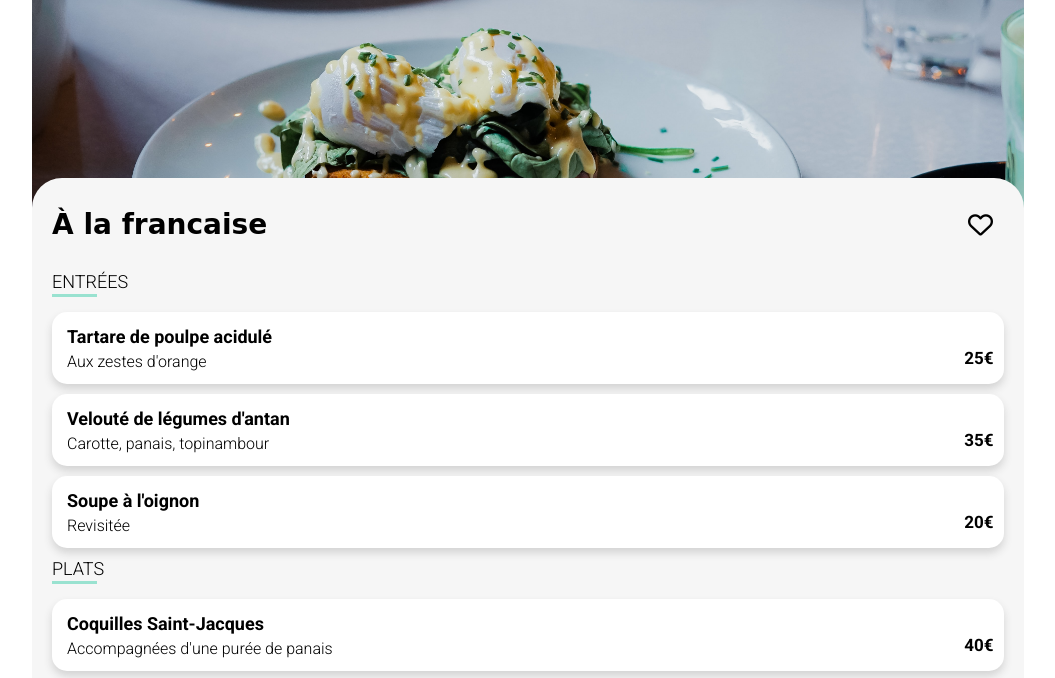
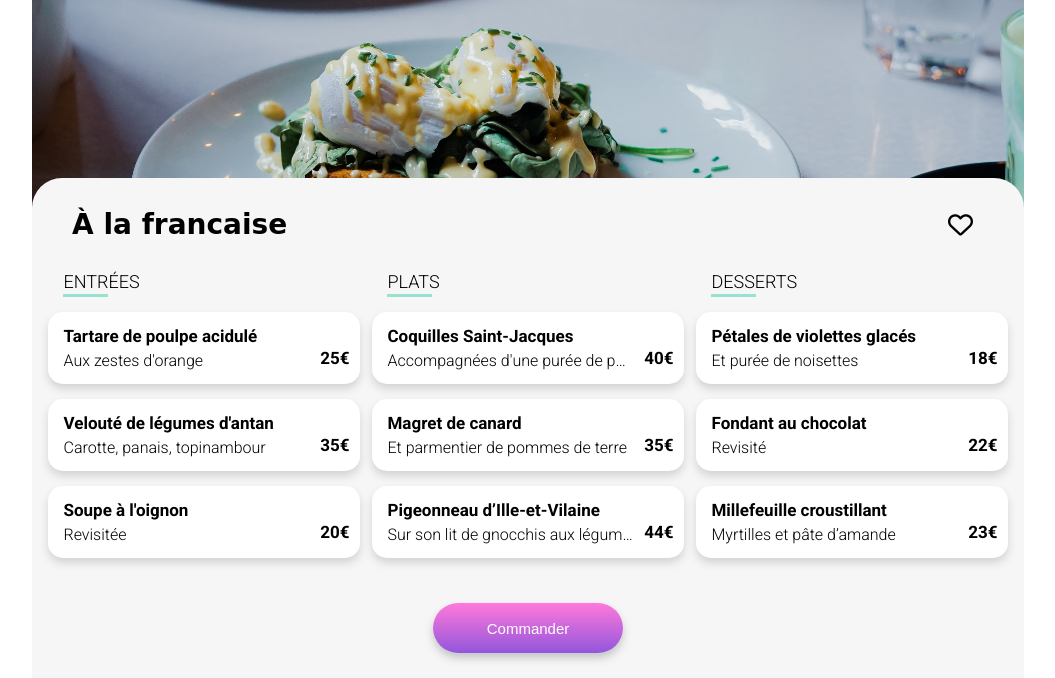
Before and after one commit to JimmyDef/Projet-OhMyFood, a website: page view/a_la_francaise.html in a window 1280 px wide. Shown: the part 107-785 px from the top of the page, without its empty margins (112-1167 px from the left). Drawn offline with Linux system fonts and the light colour scheme; a web font is replaced by a local one.

Commit message:
Ajout des keyframes + boucle animation

```diff
--- a/sass/layouts/_media_queries.scss
+++ b/sass/_media_queries.scss
@@ -27,11 +27,31 @@
       width: 100%;
     }
   }
-  // .menus-list {
-  //   grid-template-columns: ;
-  //   grid-template: ;
-  // }
 
+  // page des menus
+  .menus-list {
+    display: flex;
+    flex-wrap: wrap;
+
+    &__title {
+      width: 100%;
+      padding: 0 30px;
+    }
+    h3 {
+      font-size: 17px;
+    }
+
+    .card-menu {
+      width: 32%;
+      margin: auto;
+      h2 {
+        margin-left: 15px;
+      }
+    }
+    .btn-pink {
+      margin: 30px auto;
+    }
+  }
   .footer {
     ul {
       justify-content: space-between;
--- a/sass/components/_buttons.scss
+++ b/sass/components/_buttons.scss
@@ -12,8 +12,12 @@
   box-shadow: $box-shadow-darker;
   transition: all ease-in-out 350ms;
   &:hover {
-    transform: scale(1.15);
+    transform: scale(1.08);
     @include btn-bg-box-shadow;
+  }
+  &--menu {
+    width: 190px;
+    margin: 60px auto;
   }
 }
 
--- a/sass/layouts/_footer.scss
+++ b/sass/layouts/_footer.scss
@@ -4,7 +4,7 @@ footer {
 }
 
 .footer {
-  margin: auto;
+  margin: -35px auto;
   padding: 25px 25px 40px;
   h2 {
     margin-bottom: 20px;
--- a/sass/layouts/_grid.scss
+++ /dev/null
@@ -1,21 +0,0 @@
-.menus-list__title {
-  grid-area: tl;
-}
-
-.appetizer {
-  grid-area: aptz;
-}
-
-.main-dish {
-  grid-area: dish;
-}
-
-.dessert {
-  grid-area: dsrt;
-}
-
-// .menus-list {
-//   display: grid;
-//   grid-template-columns:;
-//   grid-auto-rows: ;
-// }
--- a/sass/main.scss
+++ b/sass/main.scss
@@ -18,4 +18,4 @@
 @import './pages/index';
 @import './pages/menu.scss';
 
-@import './layouts/media_queries';
+@import './media_queries';
--- a/sass/pages/_menu.scss
+++ b/sass/pages/_menu.scss
@@ -8,8 +8,7 @@
   }
 }
 .menus-list {
-  width: 100%;
-  padding: 30px 20px;
+  padding: 30px 10px;
   background: $color-bg-light;
   border-radius: 30px 30px 0 0;
   transform: translateY(-35px);
@@ -26,17 +25,6 @@
   }
 }
 .card-menu {
-  &__info {
-    width: 100%;
-    height: 72px;
-    margin: 10px auto;
-    border-radius: 15px;
-    overflow: hidden;
-    display: flex;
-    justify-content: space-between;
-    background-color: white;
-    box-shadow: $box-shadow;
-  }
   h2 {
     position: relative;
     margin-bottom: 20px;
@@ -50,17 +38,40 @@
       background-color: $color-tertiary;
     }
   }
+
+  &__info {
+    height: 72px;
+    margin: 15px auto;
+    display: flex;
+    border-radius: 15px;
+    overflow: hidden;
+    justify-content: space-between;
+    background-color: white;
+    box-shadow: $box-shadow;
+    animation: menu-appears 1s both;
+
+    // boucle définition de  card-menu__info--X
+    @for $i from 1 through 10 {
+      &--#{$i} {
+        animation-delay: $i * 150ms + $anim-delay;
+      }
+    }
+  }
+  &__title-and-price {
+    display: flex;
+    justify-content: space-between;
+    min-width: 60%;
+    flex-grow: 1;
+  }
   &__title {
-    width: 100%;
+    min-width: 60%;
     display: flex;
     flex-direction: column;
     justify-content: center;
-    overflow: hidden;
     padding-left: 15px;
 
     h3,
     p {
-      width: 100%;
       text-overflow: ellipsis;
       white-space: nowrap;
       overflow: hidden;
@@ -70,25 +81,20 @@
     }
   }
 
-  &__box {
-    display: flex;
-    transform: translateX(70px);
-    transition: all 500ms ease-in-out;
-  }
-
   &__price {
-    width: 50px;
-    padding-top: 36px;
+    padding: 36px 10px 0 10px;
     text-align: center;
   }
 
   &__check {
-    display: flex;
-    justify-content: center;
-    align-items: center;
-    width: 70px;
+    position: relative;
+    min-width: 0px;
     background-color: $color-tertiary;
+    transition: all 500ms ease-in-out;
     i {
+      position: absolute;
+      left: 25px;
+      top: 25px;
       height: 25px;
       width: 25px;
       padding-top: 4px;
@@ -97,13 +103,14 @@
       color: $color-tertiary;
       background: white;
       transform: rotate(-360deg);
-      transition: all 500ms 100ms ease-in-out;
+      transition: all 500ms ease-in-out;
     }
   }
   &__info {
     &:hover {
-      .card-menu__box {
-        transform: translateX(-0px);
+      .card-menu__check {
+        min-width: 75px;
+
         i {
           transform: rotate(0);
         }
--- a/sass/utils/_functions.scss
+++ b/sass/utils/_functions.scss
@@ -0,0 +1,5 @@
+@for $i from 1 through 10 {
+  .card-menu__info.card-menu__info--#{$i} {
+    animation-delay: $i * 150ms + $anim-delay;
+  }
+}
--- a/sass/utils/_variables.scss
+++ b/sass/utils/_variables.scss
@@ -22,5 +22,8 @@ $box-shadow-darker: 0px 5px 9px 0px rgb(196, 196, 196);
 $color-tag-new: #008766;
 $color-bg-tag-new: #99e2d0;
 
+// variable apparition info card
+$anim-delay: 200ms;
+
 // variable ajustement pour breakpoint tablette
 $max-width-tablet: 520px;
--- a/view/a_la_francaise.html
+++ b/view/a_la_francaise.html
@@ -44,136 +44,145 @@
         <!-- section des plats disponible -->
 
         <!-- section des ENTREES -->
-        <section class="card-menu appetizer">
+        <section class="card-menu">
           <h2>ENTRÉES</h2>
 
-          <div class="card-menu__ctn">
-            <div class="card-menu__info">
+          <!-- <div class="card-menu__ctn"> -->
+          <div class="card-menu__info card-menu__info--1">
+            <div class="card-menu__title-and-price">
               <div class="card-menu__title">
                 <h3>Tartare de poulpe acidulé</h3>
                 <p>Aux zestes d'orange</p>
               </div>
-              <div class="card-menu__box">
               <div class="card-menu__price">25€</div>
+            </div>
+
             <div class="card-menu__check">
               <i class="fa-solid fa-check"></i>
             </div>
           </div>
-            </div>
-            <div class="card-menu__info">
+          <div class="card-menu__info card-menu__info--2">
+            <div class="card-menu__title-and-price">
               <div class="card-menu__title">
                 <h3>Velouté de légumes d'antan</h3>
                 <p>Carotte, panais, topinambour</p>
               </div>
-              <div class="card-menu__box">
               <div class="card-menu__price">35€</div>
+            </div>
+
             <div class="card-menu__check">
               <i class="fa-solid fa-check"></i>
             </div>
           </div>
-            </div>
-            <div class="card-menu__info">
+          <div class="card-menu__info card-menu__info--3">
+            <div class="card-menu__title-and-price">
               <div class="card-menu__title">
                 <h3>Soupe à l'oignon</h3>
                 <p>Revisitée</p>
               </div>
-              <div class="card-menu__box">
               <div class="card-menu__price">20€</div>
+            </div>
+
             <div class="card-menu__check">
               <i class="fa-solid fa-check"></i>
             </div>
           </div>
-            </div>
-          </div>
+          <!-- </div> -->
         </section>
 
         <!-- section des PLATS -->
-        <section class="card-menu main-dish">
+        <section class="card-menu">
           <h2>PLATS</h2>
           <div class="card-menu__ctn">
-            <div class="card-menu__info">
+            <div class="card-menu__info card-menu__info--4">
+              <div class="card-menu__title-and-price">
                 <div class="card-menu__title">
                   <h3>Coquilles Saint-Jacques</h3>
                   <p>Accompagnées d'une purée de panais</p>
                 </div>
-              <div class="card-menu__box">
                 <div class="card-menu__price">40€</div>
+              </div>
+
               <div class="card-menu__check">
                 <i class="fa-solid fa-check"></i>
               </div>
             </div>
-            </div>
-            <div class="card-menu__info">
+            <div class="card-menu__info card-menu__info--5">
+              <div class="card-menu__title-and-price">
                 <div class="card-menu__title">
                   <h3>Magret de canard</h3>
                   <p>Et parmentier de pommes de terre</p>
                 </div>
-              <div class="card-menu__box">
                 <div class="card-menu__price">35€</div>
+              </div>
+
               <div class="card-menu__check">
                 <i class="fa-solid fa-check"></i>
               </div>
             </div>
-            </div>
-            <div class="card-menu__info">
+            <div class="card-menu__info card-menu__info--6">
+              <div class="card-menu__title-and-price">
                 <div class="card-menu__title">
                   <h3>Pigeonneau d’Ille-et-Vilaine</h3>
                   <p>Sur son lit de gnocchis aux légumes</p>
                 </div>
-              <div class="card-menu__box">
                 <div class="card-menu__price">44€</div>
+              </div>
+
               <div class="card-menu__check">
                 <i class="fa-solid fa-check"></i>
-                </div>
               </div>
             </div>
           </div>
         </section>
 
         <!-- section des DESSERTS -->
-        <section class="card-menu dessert">
+        <section class="card-menu">
           <h2>DESSERTS</h2>
           <div class="card-menu__ctn">
-            <div class="card-menu__info">
+            <div class="card-menu__info card-menu__info--7">
+              <div class="card-menu__title-and-price">
                 <div class="card-menu__title">
                   <h3>Pétales de violettes glacés</h3>
                   <p>Et purée de noisettes</p>
                 </div>
-              <div class="card-menu__box">
                 <div class="card-menu__price">18€</div>
+              </div>
+
+              <div class="card-menu__check">
+                <i class="fa-solid fa-check"></i>
+              </div>
+            </div>
+            <div class="card-menu__info card-menu__info--8">
+              <div class="card-menu__title-and-price">
+                <div class="card-menu__title">
+                  <h3>Fondant au chocolat</h3>
+                  <p>Revisité</p>
+                </div>
+                <div class="card-menu__price">22€</div>
+              </div>
+
+              <div class="card-menu__check">
+                <i class="fa-solid fa-check"></i>
+              </div>
+            </div>
+            <div class="card-menu__info card-menu__info--9">
+              <div class="card-menu__title-and-price">
+                <div class="card-menu__title">
+                  <h3>Millefeuille croustillant</h3>
+                  <p>Myrtilles et pâte d’amande</p>
+                </div>
+                <div class="card-menu__price">23€</div>
+              </div>
+
               <div class="card-menu__check">
                 <i class="fa-solid fa-check"></i>
               </div>
             </div>
           </div>
-            <div class="card-menu__info">
-              <div class="card-menu__title">
-                <h3>Fondant au chocolat</h3>
-                <p>Revisité</p>
-              </div>
-              <div class="card-menu__box">
-                <div class="card-menu__price">22€</div>
-                <div class="card-menu__check">
-                  <i class="fa-solid fa-check"></i>
-                </div>
-              </div>
-            </div>
-            <div class="card-menu__info">
-              <div class="card-menu__title">
-                <h3>Millefeuille croustillant</h3>
-                <p>Myrtilles et pâte d’amande</p>
-              </div>
-              <div class="card-menu__box">
-                <div class="card-menu__price">23€</div>
-                <div class="card-menu__check">
-                  <i class="fa-solid fa-check"></i>
-                </div>
-              </div>
-            </div>
-          </div>
         </section>
 
-        <button class="btn-pink">Commander</button>
+        <button class="btn-pink btn-pink--menu">Commander</button>
       </article>
     </main>
 
```
Also changed, not shown: sass/components/_keyframes.scss (+45 -0 lines), sass/components/_loader.scss (+0 -31 lines), css/style.css, 1 other file. Lines whose indentation alone changed are shown as unchanged.
